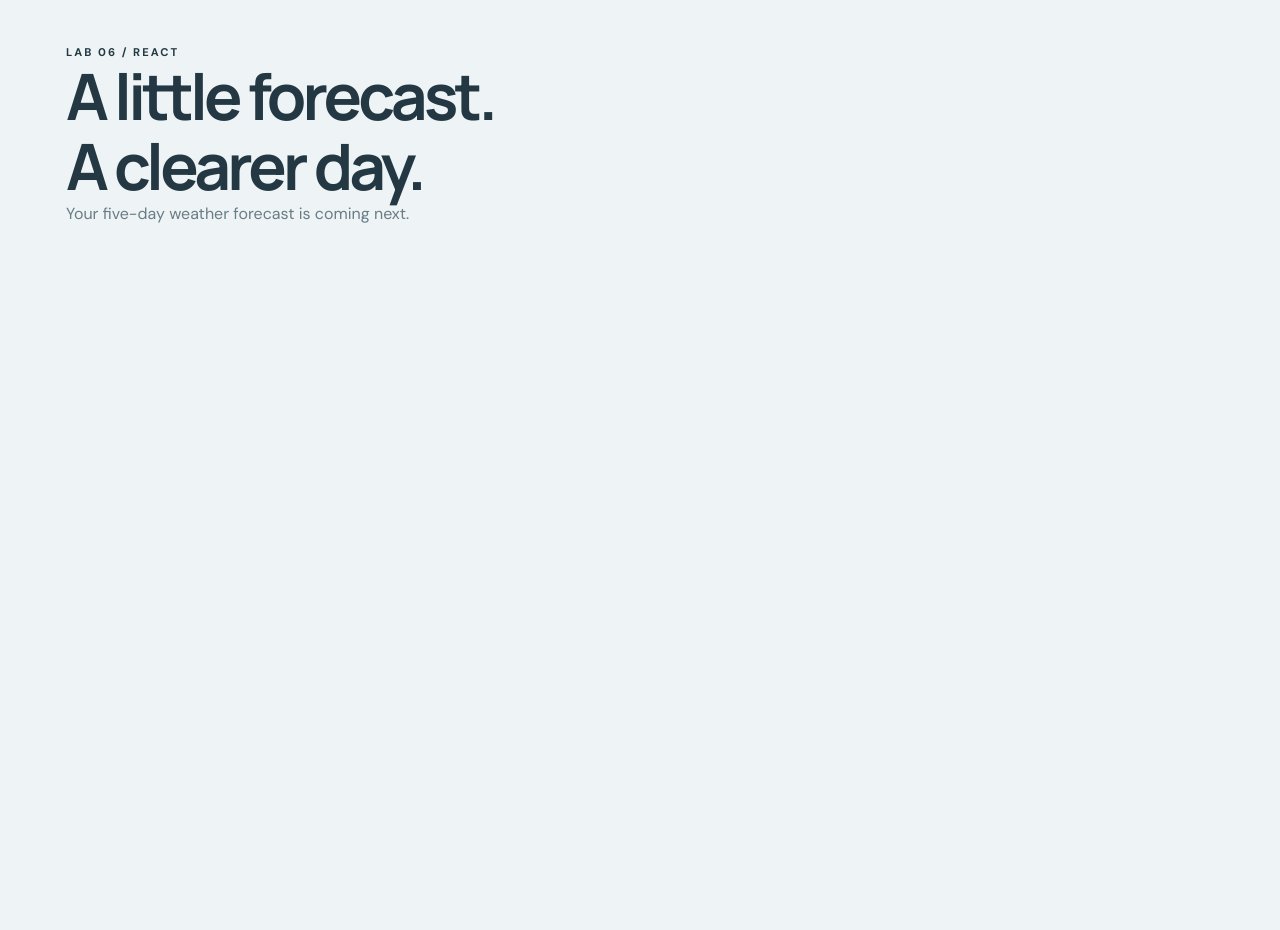
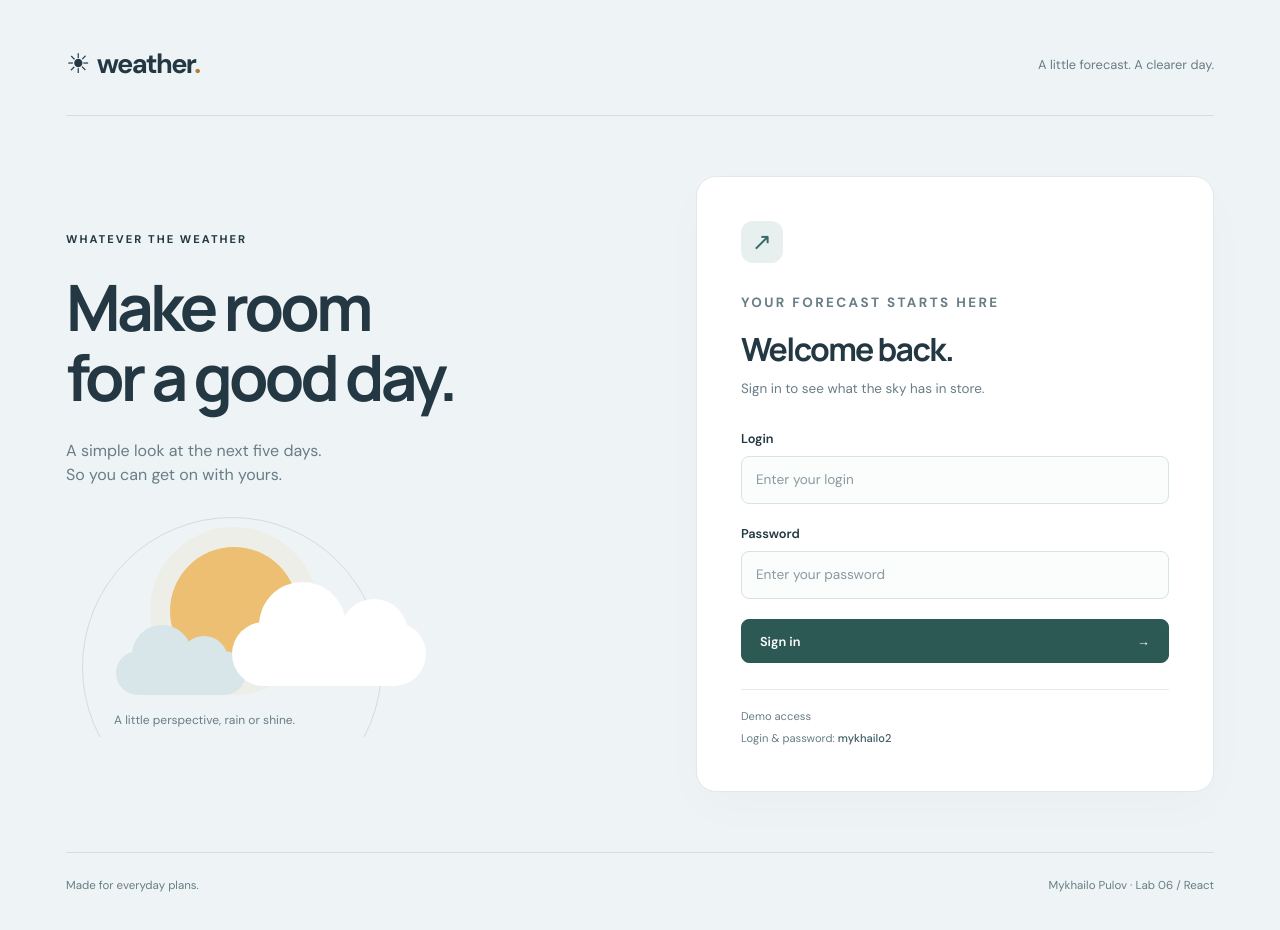
Before and after one commit to Mihail-del/WebDevelopmentToolsandPrinciples, a React (Vite) app in the folder lab6/: page /login in a window 1280 px wide. Shown: the top 930 px of the page. Before the commit the page ends 800 px from the top, so only its background shows below. Built offline with nearby package versions, Linux system fonts and the light colour scheme.

Commit message:
feat: add login page and form validation

```diff
--- a/lab6/src/App.jsx
+++ b/lab6/src/App.jsx
@@ -1,9 +1,34 @@
+import { useState } from 'react';
+import { Link, Navigate, Route, Routes } from 'react-router';
+import LoginPage from './pages/LoginPage.jsx';
+
 export default function App() {
+  const [isAuthenticated, setIsAuthenticated] = useState(false);
+
   return (
-    <main className="app-shell">
-      <p className="eyebrow">LAB 06 / REACT</p>
-      <h1>A little forecast.<br />A clearer day.</h1>
-      <p className="muted">Your five-day weather forecast is coming next.</p>
-    </main>
+    <div className="app-shell">
+      <header className="site-header">
+        <Link className="brand" to="/">☀ <span>weather<span className="brand-dot">.</span></span></Link>
+        <span className="header-note">A little forecast. A clearer day.</span>
+      </header>
+      <Routes>
+        <Route path="/" element={<Navigate to={isAuthenticated ? '/dashboard' : '/login'} replace />} />
+        <Route path="/login" element={isAuthenticated
+          ? <Navigate to="/dashboard" replace />
+          : <LoginPage onLogin={() => setIsAuthenticated(true)} />} />
+        <Route path="/dashboard" element={
+          <main className="dashboard">
+            <p className="eyebrow">YOUR DAILY OUTLOOK</p>
+            <h1>Hello, Mykhailo.</h1>
+            <p className="muted">Your five-day weather forecast is coming next.</p>
+          </main>
+        } />
+        <Route path="*" element={<Navigate to="/" replace />} />
+      </Routes>
+      <footer className="site-footer">
+        <span>Made for everyday plans.</span>
+        <span>Mykhailo Pulov · Lab 06 / React</span>
+      </footer>
+    </div>
   );
 }
--- /dev/null
+++ b/lab6/src/pages/LoginPage.jsx
@@ -0,0 +1,85 @@
+import { useState } from 'react';
+import { useNavigate } from 'react-router';
+
+const DEMO_LOGIN = 'mykhailo2';
+const DEMO_PASSWORD = 'mykhailo2';
+
+export default function LoginPage({ onLogin }) {
+  const [login, setLogin] = useState('');
+  const [password, setPassword] = useState('');
+  const [errors, setErrors] = useState({});
+  const navigate = useNavigate();
+
+  function handleSubmit(event) {
+    event.preventDefault();
+    const nextErrors = {};
+
+    if (!login.trim()) nextErrors.login = 'Enter your login.';
+    if (!password) nextErrors.password = 'Enter your password.';
+    if (Object.keys(nextErrors).length) {
+      setErrors(nextErrors);
+      return;
+    }
+    if (login.trim() !== DEMO_LOGIN || password !== DEMO_PASSWORD) {
+      setErrors({ form: 'The login or password is incorrect. Please try again.' });
+      return;
+    }
+
+    onLogin();
+    navigate('/dashboard', { replace: true });
+  }
+
+  function handleChange(field, value) {
+    if (field === 'login') setLogin(value);
+    else setPassword(value);
+    setErrors((previous) => ({ ...previous, [field]: '', form: '' }));
+  }
+
+  return (
+    <main className="login-layout">
+      <section className="login-story" aria-labelledby="welcome-title">
+        <p className="eyebrow">WHATEVER THE WEATHER</p>
+        <h1 id="welcome-title">Make room<br />for a good day.</h1>
+        <p className="story-description">A simple look at the next five days.<br />So you can get on with yours.</p>
+        <div className="sky-art" aria-hidden="true">
+          <div className="sky-orbit" />
+          <div className="sky-sun" />
+          <div className="sky-cloud sky-cloud--back" />
+          <div className="sky-cloud" />
+          <span className="sky-caption">A little perspective, rain or shine.</span>
+        </div>
+      </section>
+      <section className="login-panel" aria-labelledby="login-title">
+        <div className="login-card">
+          <span className="small-icon" aria-hidden="true">↗</span>
+          <p className="eyebrow muted">YOUR FORECAST STARTS HERE</p>
+          <h2 id="login-title">Welcome back.</h2>
+          <p className="muted">Sign in to see what the sky has in store.</p>
+          <form className="login-form" onSubmit={handleSubmit} noValidate>
+            <div className="field-group">
+              <label htmlFor="login">Login</label>
+              <input id="login" name="login" value={login} autoComplete="username"
+                placeholder="Enter your login" required
+                aria-invalid={Boolean(errors.login || errors.form)}
+                aria-describedby={errors.login ? 'login-error' : errors.form ? 'form-error' : undefined}
+                onChange={(event) => handleChange('login', event.target.value)} />
+              {errors.login && <p id="login-error" className="field-error" role="alert">{errors.login}</p>}
+            </div>
+            <div className="field-group">
+              <label htmlFor="password">Password</label>
+              <input id="password" name="password" type="password" value={password}
+                autoComplete="current-password" placeholder="Enter your password" required
+                aria-invalid={Boolean(errors.password || errors.form)}
+                aria-describedby={errors.password ? 'password-error' : errors.form ? 'form-error' : undefined}
+                onChange={(event) => handleChange('password', event.target.value)} />
+              {errors.password && <p id="password-error" className="field-error" role="alert">{errors.password}</p>}
+            </div>
+            {errors.form && <p id="form-error" className="form-error" role="alert">{errors.form}</p>}
+            <button className="button button--primary" type="submit">Sign in <span aria-hidden="true">→</span></button>
+          </form>
+          <p className="demo-hint">Demo access <span>Login & password: <strong>mykhailo2</strong></span></p>
+        </div>
+      </section>
+    </main>
+  );
+}
--- a/lab6/src/styles.css
+++ b/lab6/src/styles.css
@@ -25,7 +25,57 @@ h1 { font-size: clamp(2.6rem, 5vw, 4.5rem); line-height: 1.1; letter-spacing: -0
 .app-shell { max-width: 1220px; margin: auto; padding: 44px 36px; }
 .eyebrow { font-size: 0.7rem; font-weight: 700; letter-spacing: 0.18em; }
 .muted { color: #687d86; }
+.site-header, .site-footer { display: flex; justify-content: space-between; align-items: center; gap: 20px; }
+.site-header { padding-bottom: 30px; border-bottom: 1px solid #d4dfe3; }
+.brand { display: flex; align-items: center; gap: 8px; font-size: 1.7rem; text-decoration: none; font-weight: 700; letter-spacing: -0.06em; }
+.brand-dot { color: #b77b32; }
+.header-note { font-size: 0.8rem; color: #687d86; }
+.site-footer { padding-top: 24px; border-top: 1px solid #d4dfe3; font-size: 0.72rem; color: #687d86; }
+.login-layout { display: grid; grid-template-columns: 1.1fr 1fr; min-height: 650px; padding: 60px 0; gap: 60px; align-items: center; }
+.login-story > .eyebrow { margin-bottom: 24px; }
+.story-description { margin-top: 26px; color: #687d86; font-size: 1rem; }
+.sky-art { position: relative; height: 230px; margin-top: 20px; overflow: hidden; }
+.sky-orbit { position: absolute; width: 300px; height: 300px; border: 1px solid #d0dde1; border-radius: 50%; top: 10px; left: 16px; }
+.sky-sun { position: absolute; width: 128px; height: 128px; background: #edbf73; border-radius: 50%; left: 104px; top: 40px; box-shadow: 0 0 0 20px #edbf731a; }
+.sky-cloud { position: absolute; width: 194px; height: 64px; background: #fff; border-radius: 50px; left: 166px; top: 115px; }
+.sky-cloud::before, .sky-cloud::after { content: ''; position: absolute; background: inherit; border-radius: 50%; }
+.sky-cloud::before { width: 87px; height: 87px; left: 27px; top: -40px; }
+.sky-cloud::after { width: 68px; height: 68px; right: 18px; top: -23px; }
+.sky-cloud--back { width: 130px; height: 44px; left: 50px; top: 144px; background: #d8e5e9; }
+.sky-cloud--back::before { width: 60px; height: 60px; top: -26px; left: 16px; }
+.sky-cloud--back::after { width: 48px; height: 48px; top: -15px; }
+.sky-caption { position: absolute; bottom: 8px; left: 48px; color: #687d86; font-size: 0.75rem; }
+.login-panel { padding: 44px; border-radius: 20px; background: #fff; border: 1px solid #e2e9eb; box-shadow: 0 16px 50px #23384205; }
+.small-icon { display: grid; place-items: center; width: 42px; height: 42px; background: #e7f0ef; color: #346c67; border-radius: 12px; font-size: 1.5rem; margin-bottom: 30px; }
+.login-card > .eyebrow { font-size: 0.62rem; }
+.login-card h2 { font-size: 2rem; letter-spacing: -0.05em; margin: 12px 0 6px; }
+.login-card > .muted { font-size: 0.84rem; }
+.login-form { margin-top: 30px; display: grid; gap: 20px; }
+.field-group { display: grid; gap: 8px; }
+.field-group label { font-size: 0.8rem; font-weight: 600; }
+.field-group input { width: 100%; min-height: 48px; padding: 12px 14px; border: 1px solid #d8e1e5; border-radius: 8px; background: #fbfcfc; color: #233842; font-size: 0.85rem; }
+.field-group input::placeholder { color: #8a9aa1; }
+.field-group input[aria-invalid="true"] { border-color: #b34d41; }
+.field-error, .form-error { color: #a23d33; font-size: 0.78rem; }
+.form-error { background: #fff1ee; border-radius: 8px; padding: 12px; }
+.button { min-height: 44px; padding: 11px 18px; border: 1px solid #cbd9dc; border-radius: 8px; background: transparent; color: #233842; font-size: 0.8rem; font-weight: 600; }
+.button:hover:not(:disabled) { background: #e1ebee; }
+.button--primary { display: flex; justify-content: space-between; align-items: center; background: #2d5955; color: white; border-color: #2d5955; }
+.button--primary:hover:not(:disabled) { background: #214743; }
+.demo-hint { display: grid; gap: 5px; border-top: 1px solid #e4ebed; margin-top: 26px; padding-top: 18px; font-size: 0.7rem; color: #687d86; }
+.demo-hint strong { color: #405b64; font-weight: 500; }
+.dashboard { min-height: 650px; padding: 50px 0; }
+
+@media (max-width: 900px) {
+  .login-layout { gap: 30px; }
+  .login-panel { padding: 30px; }
+}
 
 @media (max-width: 600px) {
   .app-shell { padding: 24px 20px; }
+  .header-note { display: none; }
+  .login-layout { grid-template-columns: 1fr; padding: 36px 0; gap: 30px; }
+  .sky-art { display: none; }
+  .login-panel { padding: 26px; }
+  .site-footer { align-items: flex-start; flex-direction: column; gap: 6px; }
 }
```
